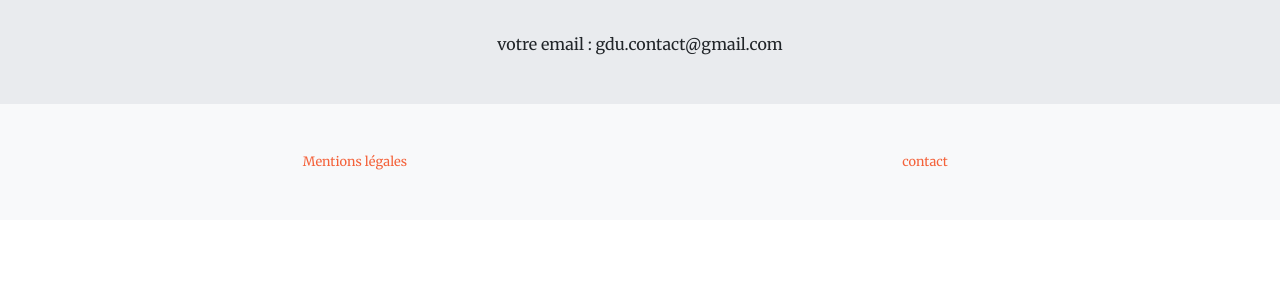
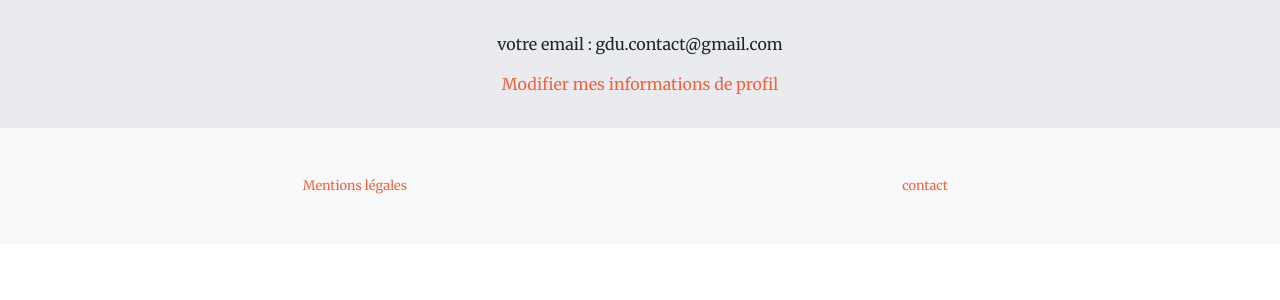
Before and after one commit to GregDupl/PurbeurreWebsite, a Django app: page /account in a window 1280 px wide. Shown: the part 206-506 px from the top of the page. Run offline with Django 3.2, Linux system fonts and the light colour scheme; a user stored in the database is signed in; some libraries are stand-ins or nearby versions.

Commit message:
add link to page for update user informations

```diff
--- a/homepage/templates/homepage/login.html
+++ b/homepage/templates/homepage/login.html
@@ -8,8 +8,10 @@
 <div class="section">
     <div class="container">
       <div class="row h-100 align-items-center justify-content-center">
-
         <p>votre email : {{ email }} </p>
+      </div>
+      <div class="row h-100 align-items-center justify-content-center">
+        <a href="{% url 'homepage:update'%}"> Modifier mes informations de profil </a>
       </div>
     </div>
 </div>
```
